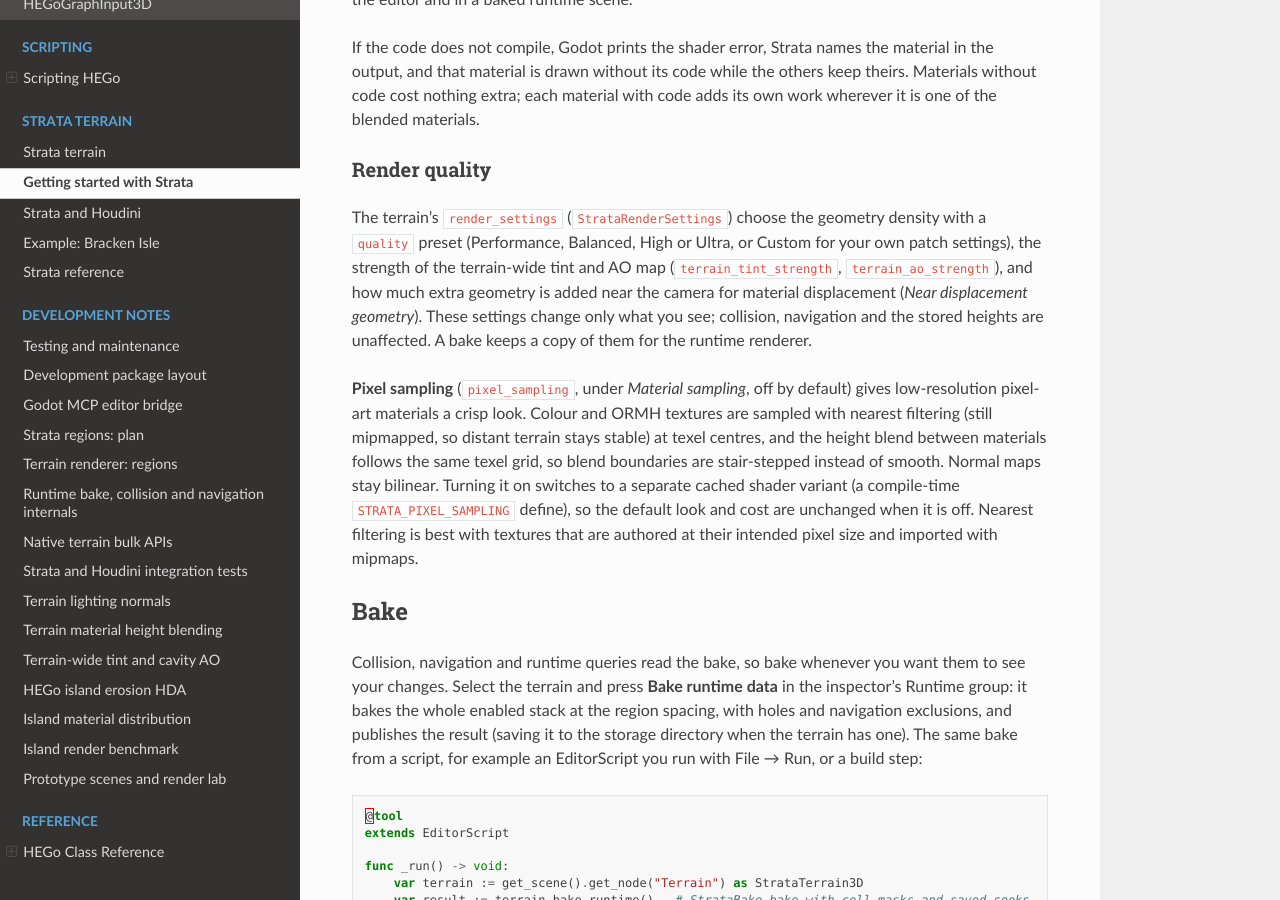
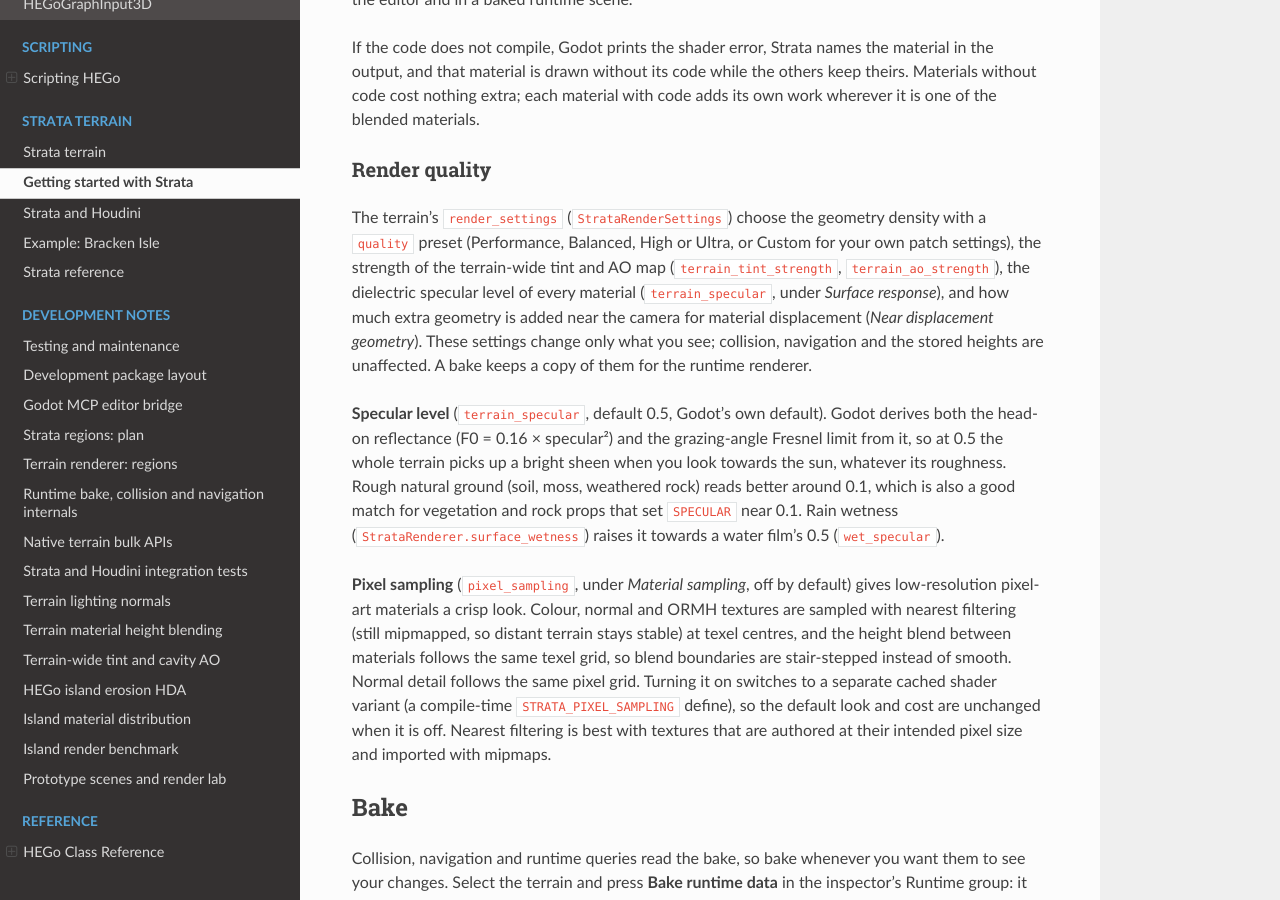
Before and after one commit to peterprickarz/hego, a Sphinx documentation site: the page built from docs/strata/getting_started.md, in a window 1280 px wide and 900 px high, scrolled down 4763 px. Built offline with Sphinx 7.4.7 and the Read the Docs theme 3.1.0, drawn with Linux system fonts in a browser that asks for light colours.

Commit message:
Strata: pixel sampling for normal maps, terrain specular, AO overlay roughness
Pixel sampling now samples normal maps on the texel grid too.
StrataRenderSettings.terrain_specular sets the dielectric specular level of
every terrain material. The AO overlay gains roughness_strength: occluded
ground moves towards roughness 1.

Co-Authored-By: Claude Opus 5.5 <noreply@anthropic.com>

```diff
--- a/docs/strata/getting_started.md
+++ b/docs/strata/getting_started.md
@@ -213,16 +213,24 @@ it is one of the blended materials.
 The terrain's `render_settings` (`StrataRenderSettings`) choose the geometry density with a
 `quality` preset (Performance, Balanced, High or Ultra, or Custom for your own patch
 settings), the strength of the terrain-wide tint and AO map (`terrain_tint_strength`,
-`terrain_ao_strength`), and how much extra geometry is added near
+`terrain_ao_strength`), the dielectric specular level of every material (`terrain_specular`,
+under *Surface response*), and how much extra geometry is added near
 the camera for material displacement (*Near displacement geometry*). These settings change
 only what you see; collision, navigation and the stored heights are unaffected. A bake keeps
 a copy of them for the runtime renderer.
 
+**Specular level** (`terrain_specular`, default 0.5, Godot's own default). Godot derives both the
+head-on reflectance (F0 = 0.16 × specular²) and the grazing-angle Fresnel limit from it, so at 0.5
+the whole terrain picks up a bright sheen when you look towards the sun, whatever its roughness.
+Rough natural ground (soil, moss, weathered rock) reads better around 0.1, which is also a good
+match for vegetation and rock props that set `SPECULAR` near 0.1. Rain wetness
+(`StrataRenderer.surface_wetness`) raises it towards a water film's 0.5 (`wet_specular`).
+
 **Pixel sampling** (`pixel_sampling`, under *Material sampling*, off by default) gives
-low-resolution pixel-art materials a crisp look. Colour and ORMH textures are sampled with
+low-resolution pixel-art materials a crisp look. Colour, normal and ORMH textures are sampled with
 nearest filtering (still mipmapped, so distant terrain stays stable) at texel centres, and the
 height blend between materials follows the same texel grid, so blend boundaries are stair-stepped
-instead of smooth. Normal maps stay bilinear. Turning it on switches to a separate cached shader
+instead of smooth. Normal detail follows the same pixel grid. Turning it on switches to a separate cached shader
 variant (a compile-time `STRATA_PIXEL_SAMPLING` define), so the default look and cost are
 unchanged when it is off. Nearest filtering is best with textures that are authored at their
 intended pixel size and imported with mipmaps.
```
Also changed, not shown: docs/development/terrain_shading.md (+1 -1 lines), docs/strata/reference.md (+4 -2 lines), 6 other files.
